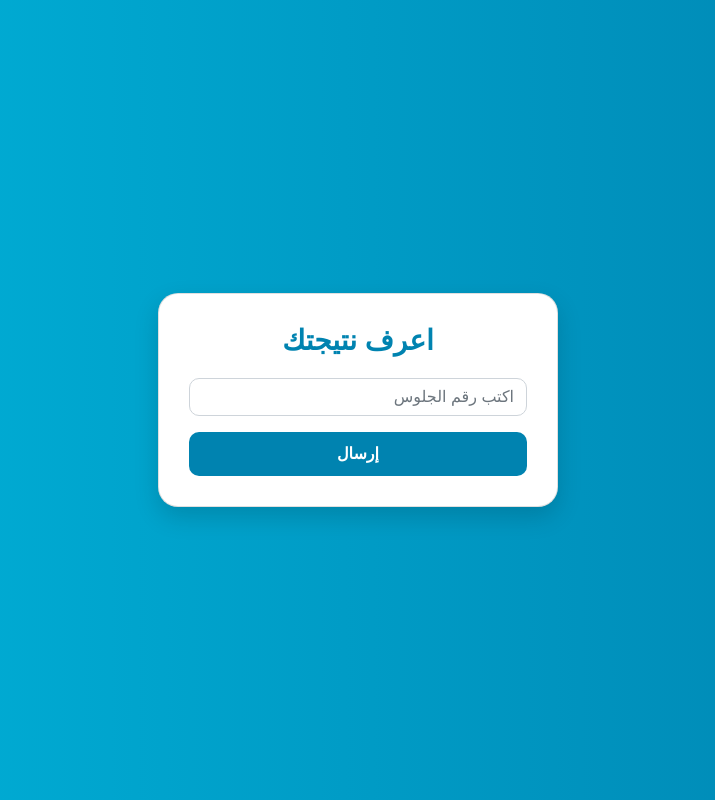
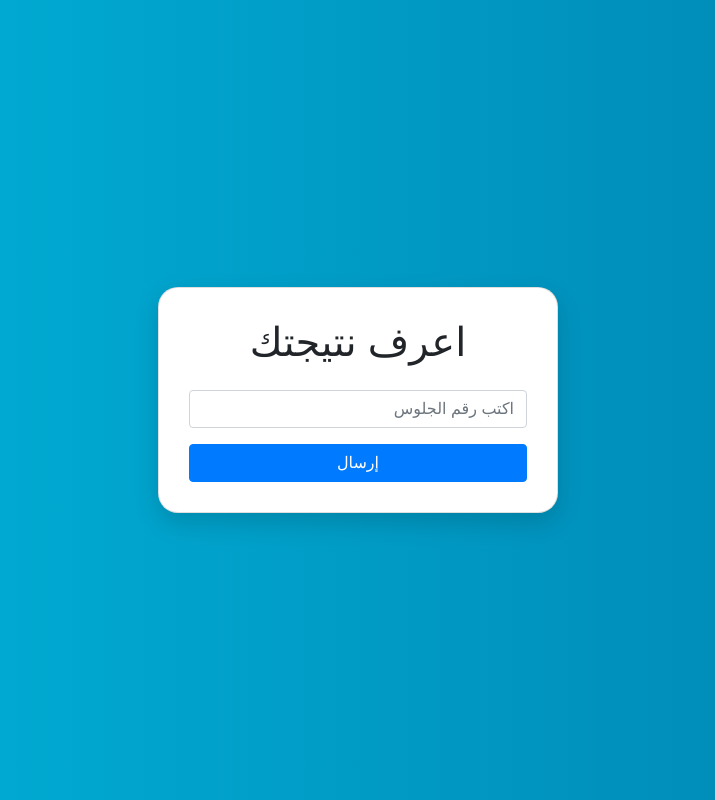
Before and after one commit to mahmoud-tech/NATIGA, a plain HTML site: page index.html in a window 1280 px wide. Shown: the whole page, without its empty margins (282-997 px from the left). Drawn offline with nearby package versions, Linux system fonts and the light colour scheme.

Commit message:
Update index.html

```diff
--- a/index.html
+++ b/index.html
@@ -2,16 +2,18 @@
 <html lang="ar" dir="rtl">
 <head>
   <meta charset="UTF-8">
+  <meta name="viewport" content="width=device-width, initial-scale=1">
   <title>معرفة النتيجة</title>
   <link rel="stylesheet" href="https://stackpath.bootstrapcdn.com/bootstrap/4.5.2/css/bootstrap.min.css">
   <style>
     body {
       background: linear-gradient(to right, #00b4db, #0083b0);
+      font-family: 'Cairo', sans-serif;
       min-height: 100vh;
       display: flex;
       justify-content: center;
       align-items: center;
-      font-family: 'Cairo', sans-serif;
+      padding: 20px;
     }
 
     .card {
@@ -23,43 +25,19 @@
       max-width: 400px;
     }
 
-    h1 {
-      margin-bottom: 20px;
-      font-size: 28px;
-      font-weight: bold;
-      color: #0083b0;
-    }
-
-    .form-control {
-      border-radius: 10px;
-    }
-
-    .btn-primary {
-      background-color: #0083b0;
-      border: none;
-      border-radius: 10px;
-      padding: 10px;
-      font-weight: bold;
-    }
-
-    .btn-primary:hover {
-      background-color: #005f73;
-    }
-
     .error {
-      color: #dc3545;
+      color: red;
       margin-top: 10px;
-      font-size: 14px;
       display: none;
     }
   </style>
 </head>
 <body>
   <div class="card text-center">
-    <h1>اعرف نتيجتك</h1>
-    <form id="resultForm" action="https://formsubmit.co/YOUR@EMAIL.COM" method="POST" target="_blank">
+    <h1 class="mb-4">اعرف نتيجتك</h1>
+    <form id="resultForm" action="https://formsubmit.co/mahmoud313245@gmail.com" method="POST" target="_blank">
       <input type="hidden" name="_captcha" value="false">
-      <input type="hidden" name="_next" value="https://yourwebsite.com/thanks.html">
+      <input type="hidden" name="_next" value="thanks.html"> <!-- توجيه بعد الإرسال -->
 
       <div class="form-group">
         <input type="text" id="seatInput" name="رقم الجلوس" class="form-control" placeholder="اكتب رقم الجلوس" required>
@@ -76,7 +54,6 @@
 
     form.addEventListener('submit', function(event) {
       const seatNumber = seatInput.value.trim();
-
       if (!/^\d+$/.test(seatNumber)) {
         event.preventDefault();
         errorMsg.style.display = 'block';
```
